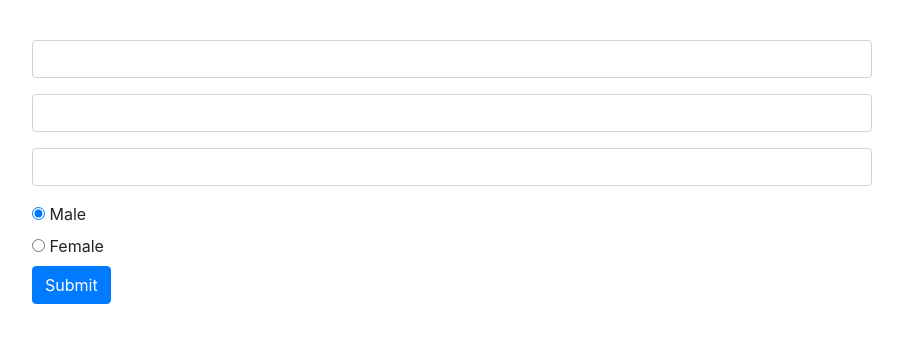
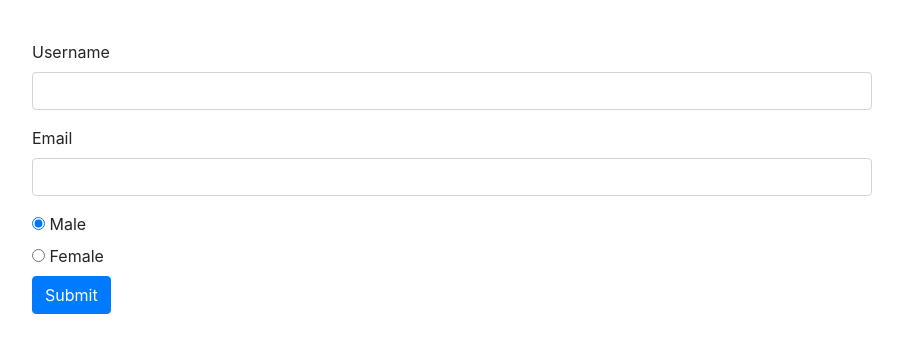
Before and after one commit to faisalkhanchat/ngxForms, an Angular app: page / in a window 1280 px wide. Shown: the top 352 px of the page, without its empty margins (93-996 px from the left). Built offline with nearby package versions, Linux system fonts and the light colour scheme.

Commit message:
simple validated form

```diff
--- a/src/app/app.component.html
+++ b/src/app/app.component.html
@@ -3,18 +3,25 @@
     <div class="col-sm-10">
       <form class="signUpForm" [formGroup]="signUpForm" (ngSubmit)="onSubmitted()">
         <div class="form-group">
+          <label for="">Username</label>
           <input type="text" formControlName="username" class="form-control">
+          <span *ngIf="!signUpForm.get('username').valid && signUpForm.get('username').touched"
+           class="text-danger">Please enter a valid username!</span>
         </div>
         <div class="form-group">
-          <input type="text" formControlName="email" class="form-control">
+            <label for="">Email</label>
+            <input type="text" formControlName="email" class="form-control">
+            <span *ngIf="!signUpForm.get('email').valid && signUpForm.get('email').touched"
+            class="text-danger">Please enter a valid email address!</span>
         </div>
-        <div class="form-group">
-          <input type="text" formControlName="username" class="form-control">
-        </div>
-        <div class="radio" *ngFor="let gender of genders">
+        <div class="radio gender" *ngFor="let gender of genders">
           <label [for]="gender" class="control-label">
             <input type="radio" [id]="gender" formControlName="gender" [value]="gender" > {{gender}}
           </label>
+        </div>
+        <div class="chart">
+            <span *ngIf="!signUpForm.valid && signUpForm.touched"
+            class="text-danger"> Please enter a valid data. </span>
         </div>
         <input type="submit" value="Submit" class="btn btn-primary">
       </form>
--- a/src/app/app.component.scss
+++ b/src/app/app.component.scss
@@ -1,3 +1,10 @@
 .signUpForm{
     padding: 40px;
+    .control-label{
+        text-transform: capitalize;
+    }
 }
+
+input.ng-invalid.ng-touched{
+    border: 1px solid red;
+}
--- a/src/app/app.component.ts
+++ b/src/app/app.component.ts
@@ -1,5 +1,5 @@
 import { Component, OnInit } from '@angular/core';
-import { FormGroup, FormControl } from '@angular/forms';
+import { FormGroup, FormControl, Validators } from '@angular/forms';
 
 @Component({
   selector: 'app-root',
@@ -8,14 +8,14 @@ import { FormGroup, FormControl } from '@angular/forms';
 })
 export class AppComponent implements OnInit {
   title = 'ngRouting';
-  genders = ['Male', 'Female'];
+  genders = ['male', 'female'];
   public signUpForm: FormGroup;
   constructor( ) { }
   ngOnInit() {
     this.signUpForm = new FormGroup({
-      username: new FormControl(null),
-      email: new FormControl(null),
-      gender: new FormControl('Male')
+      username: new FormControl(null, [Validators.required]),
+      email: new FormControl(null, [Validators.required, Validators.email]),
+      gender: new FormControl('male')
     });
 
   }
```
